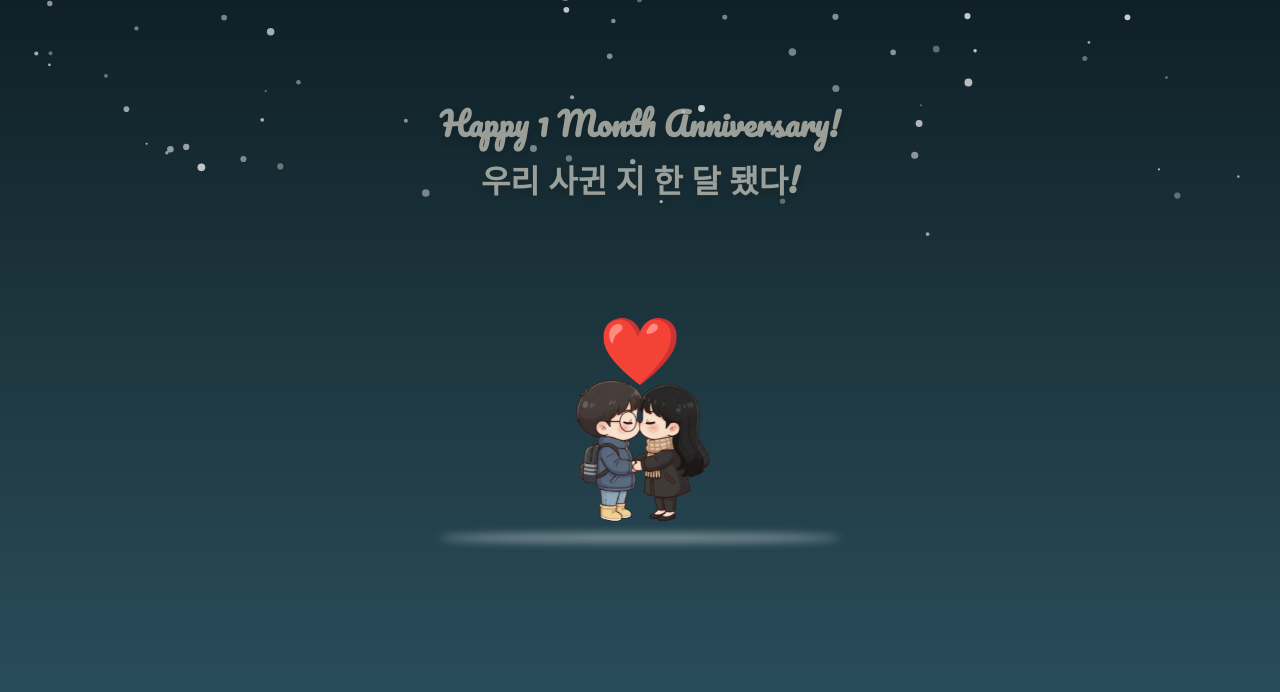
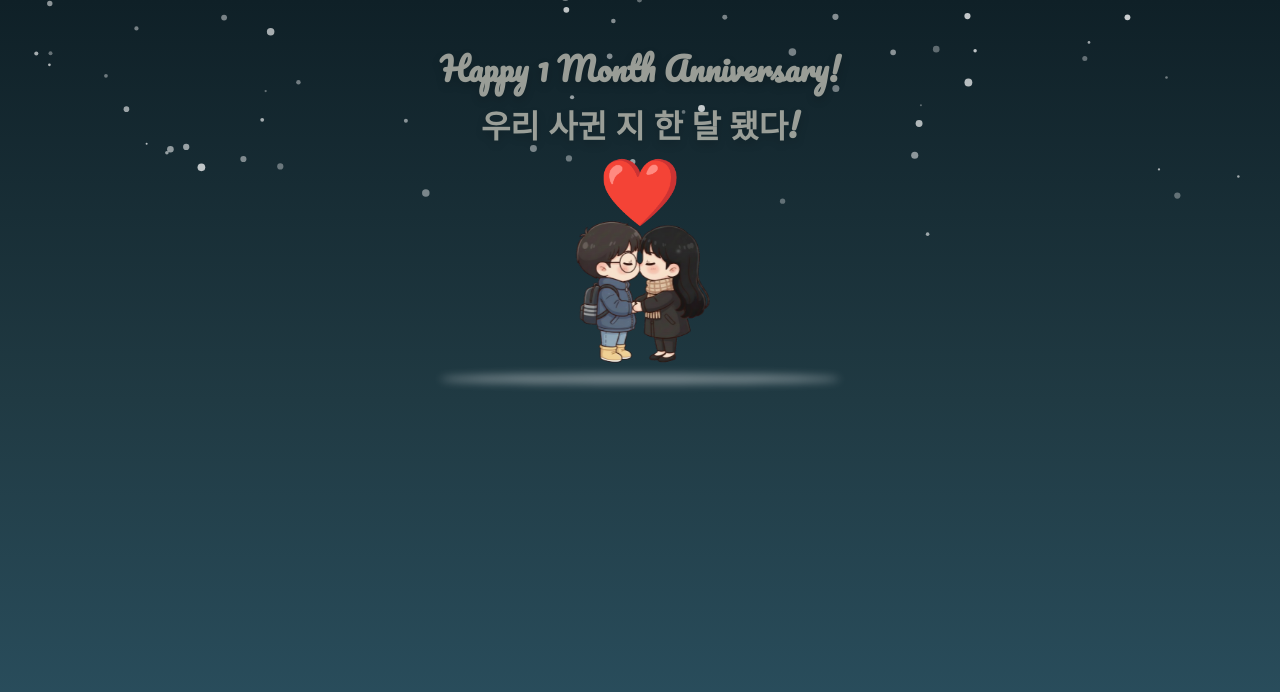
Before and after one commit to emyhr/onemonth, a plain HTML site: page index.html in a window 1280 px wide. Drawn offline with Linux system fonts and the light colour scheme.

Commit message:
testing space

```diff
--- a/style.css
+++ b/style.css
@@ -39,7 +39,7 @@ body {
     display: flex;
     flex-direction: column;
     align-items: center;
-    justify-content: space-evenly;
+    justify-content: start;
 }
 
 .title {
@@ -81,7 +81,7 @@ body {
     position: relative;
     width: 400px;
     /* Slightly wider for images */
-    height: 250px;
+    height: 200px;
     display: flex;
     justify-content: center;
     align-items: flex-end;
```
